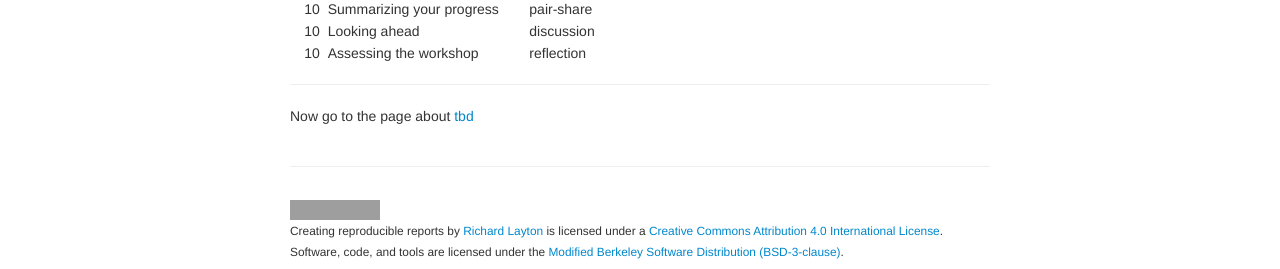
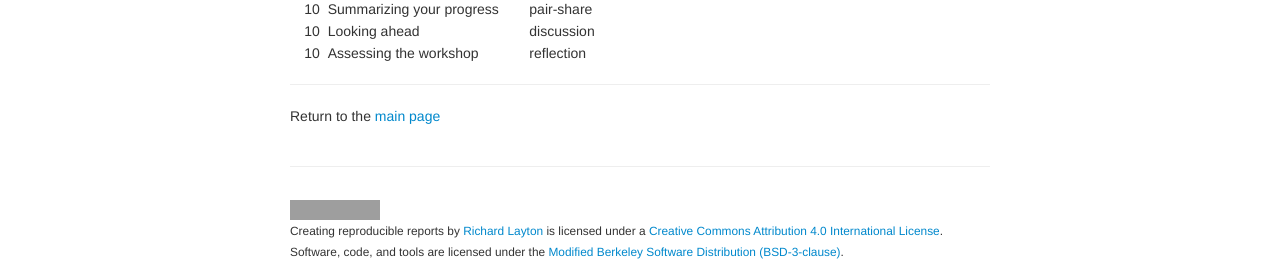
Before and after one commit to DSR-RHIT/creating-reproducible-reports, a Jekyll site: the page built from pages/02-agenda.md, in a window 1280 px wide. Shown: the part 818-1087 px from the top of the page. Built offline with Jekyll 4.4.1, drawn with Linux system fonts in a browser that asks for light colours; grey boxes are pictures that could not be loaded.

Commit message:
tutorial

```diff
--- a/pages/02-agenda.Rmd
+++ b/pages/02-agenda.Rmd
@@ -51,4 +51,4 @@ kable(df2)
 
 
 ---
-Now go to the page about [tbd](tbd.html)
+Return to the [main page](../index.html)
--- a/pages/02-agenda.md
+++ b/pages/02-agenda.md
@@ -51,4 +51,4 @@ To get the most out of the second session, complete the sample report tutorial b
 
 
 ---
-Now go to the page about [tbd](tbd.html)
+Return to the [main page](../index.html)
```
